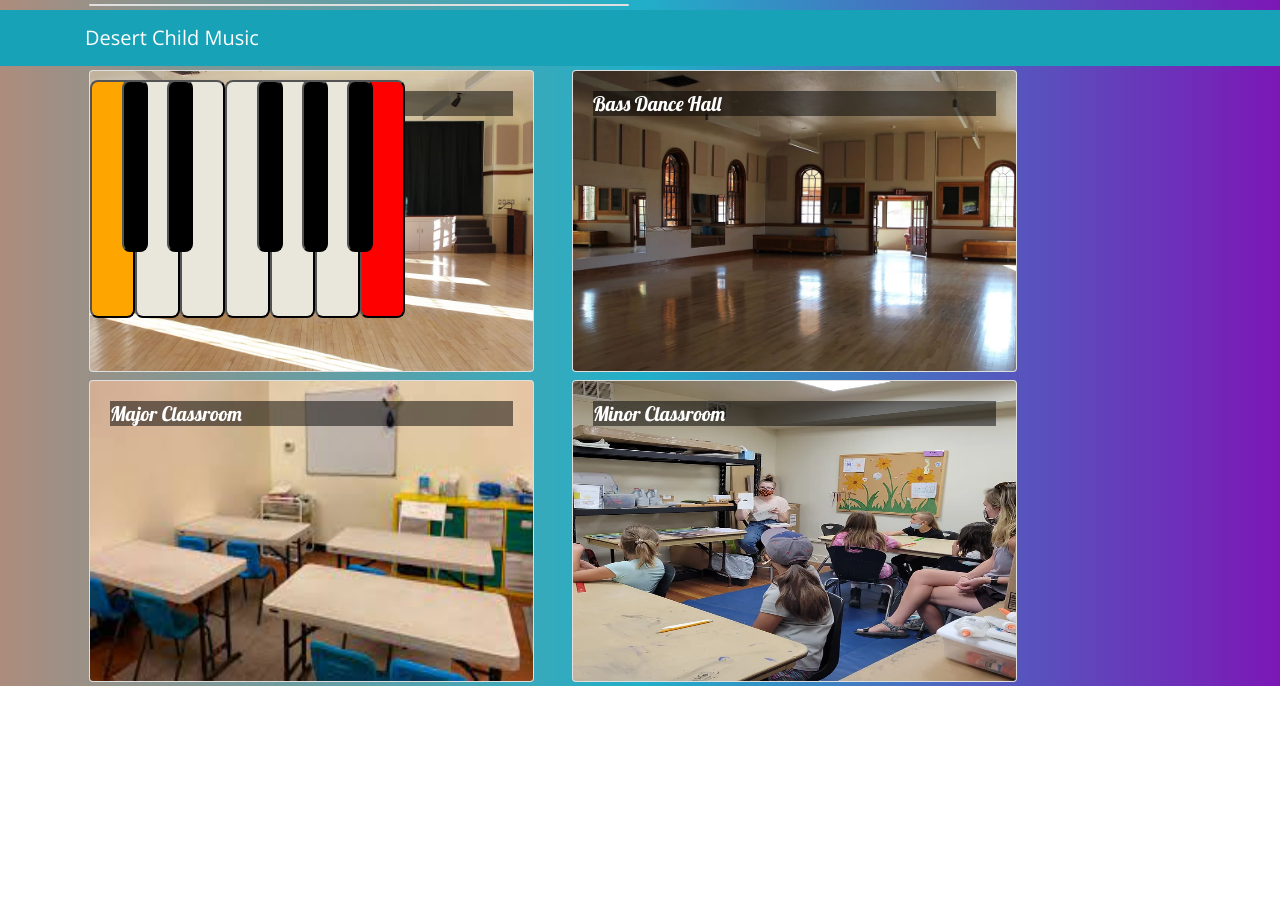
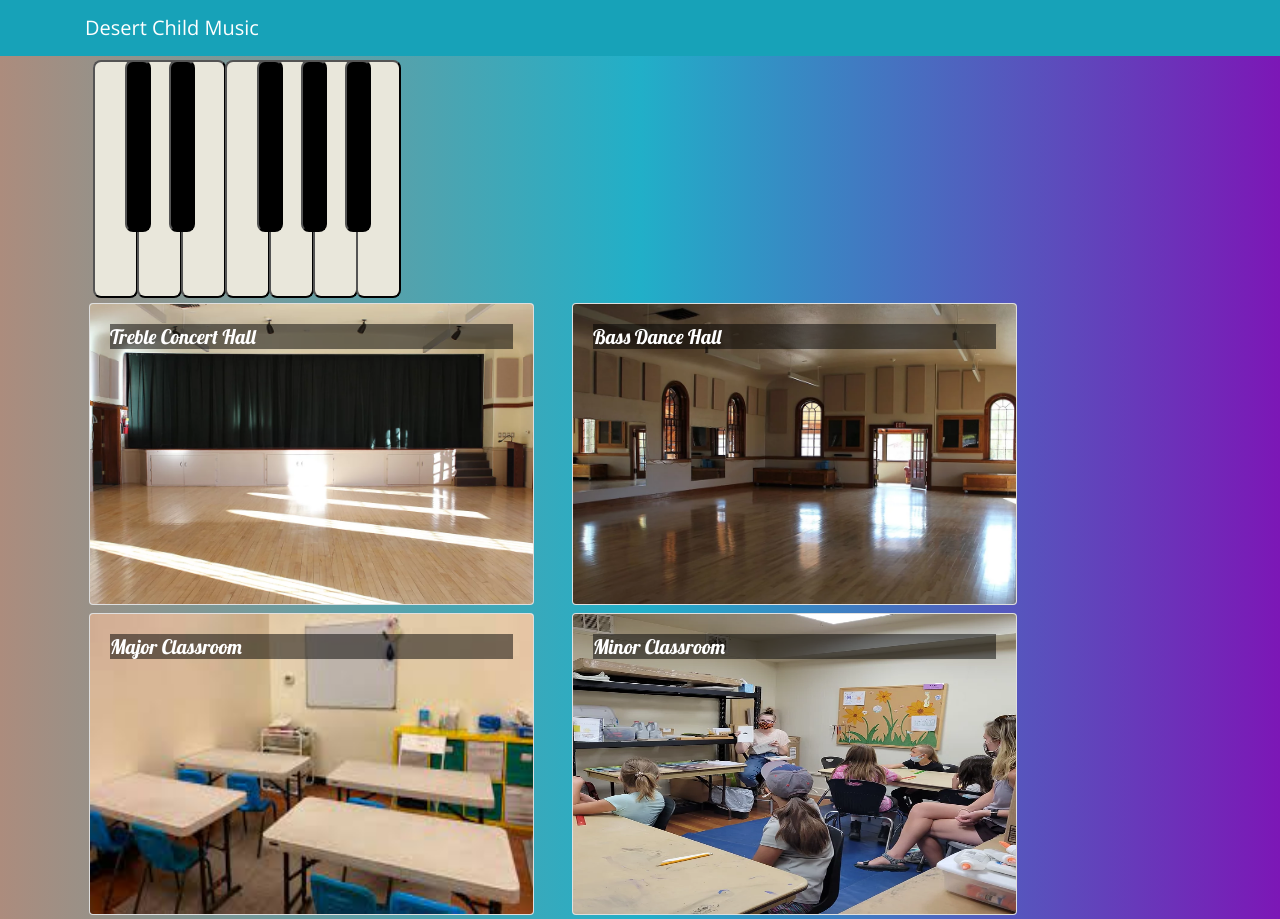
Before and after one commit to Sheilabob/DCM-in-React, a React (Create React App) app: page / in a window 1280 px wide. Before the commit the page ends 800 px from the top, so only its background shows below. Built offline with nearby package versions, Linux system fonts and the light colour scheme.

Commit message:
bandaid for keyboard issues

```diff
--- a/src/App.css
+++ b/src/App.css
@@ -29,7 +29,7 @@ body {
   text-align: right;
   z-index: 50;
   background-color: rgb(233, 231, 219);
-  margin-top: 75px;
+  margin-top: -5px;
 }
 
 .blackNote {
@@ -40,55 +40,57 @@ body {
   height: 172px;
   z-index: 55;
   background-color: black;
-  margin-top: 75px;
+  margin-top: -5px;
 }
 
 .cSharp {
-  margin-left: 32px;
+  margin-left: 31px;
 }
 
 .dSharp {
-  margin-left: 77px;
+  margin-left: 75px;
 }
 
 .fSharp {
-  margin-left: 167px;
+  margin-left: 163px;
 }
 
 .gSharp {
-  margin-left: 212px;
+  margin-left: 207px;
 }
 
 .aSharp {
-  margin-left: 257px;
+  margin-left: 251px;
 }
 
 .cNote {
-  margin-left: 0px;
-  background-color: orange;
+  margin-left: -1px;
 }
 
 .dNote {
-  margin-left: 45px;
+  margin-left: 43px;
 }
 
 .eNote {
-  margin-left: 90px;
+  margin-left: 87px;
 }
 
 .fNote {
-  margin-left: 135px;
+  margin-left: 131px;
 }
 
 .gNote {
-  margin-left: 180px;
+  margin-left: 175px;
 }
 
 .aNote {
-  margin-left: 225px;
+  margin-left: 219px;
 }
 
 .bNote {
-  margin-left: 270px;
-  background-color: red;
+  margin-left: 262px;
 }
+
+.keyboardSpaceHolder {
+  height: 225px;
+}
--- a/src/App.js
+++ b/src/App.js
@@ -15,12 +15,13 @@ class App extends Component {
   render() {
       return (
           <div className="App">
-              <Keyboard />
+
               <Navbar dark color="info">
               <div className="container">
                   <NavbarBrand href="/">Desert Child Music</NavbarBrand>
               </div>
               </Navbar>
+              <Keyboard />
               <Directory  rooms={this.state.rooms} />
           </div>
       );
--- a/src/components/keyboardComponent.js
+++ b/src/components/keyboardComponent.js
@@ -7,11 +7,13 @@ class Keyboard extends Component {
         };
     }
 
+// if i made a transparent box under the Keyboard, would that hold the space for it in the app?
+
     render() {
         return (
             <div className="container">
                 <div className="row">
-                    <div className="col col-sm-6 m-1">
+                    <div className="col-1 m-2 here">
                         <div className="card" id="keyboardCard">
                             <button className="blackNote dSharp" id="dSharpNote"></button>
                             <button className="blackNote cSharp" id="cSharpNote"></button>
@@ -26,6 +28,7 @@ class Keyboard extends Component {
                             <button className="whiteNote gNote" id = "gNote"></button>
                             <button className="whiteNote aNote" id = "aNote"></button>
                             <button className="whiteNote bNote" id = "bNote"></button>
+                            <img src="assets/images/largeRoom.jpeg" className="keyboardSpaceHolder" />
                         </div>
                     </div>
                 </div>
```
